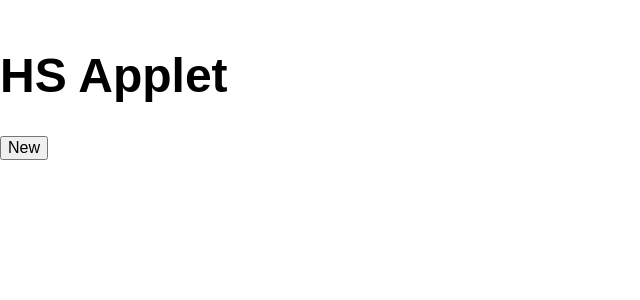
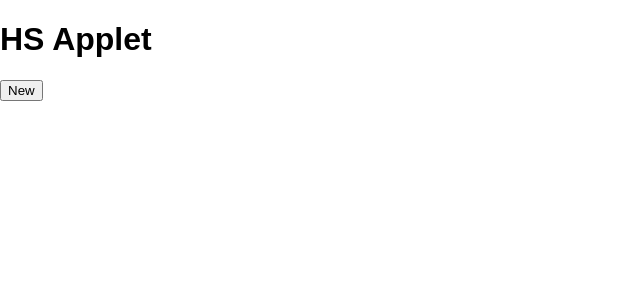
Before and after one commit to abelta/HS-applet, a React app: page / in a window 1280 px wide. Shown: the top 300 px of the page, without its empty margins (0-640 px from the left). Built offline with nearby package versions, Linux system fonts and the light colour scheme.

Commit message:
Remove tachyons.

```diff
--- a/public/index.html
+++ b/public/index.html
@@ -10,7 +10,6 @@
     -->
     <link rel="manifest" href="%PUBLIC_URL%/manifest.json">
     <link rel="shortcut icon" href="%PUBLIC_URL%/favicon.ico">
-    <link rel="stylesheet" href="https://unpkg.com/tachyons@4.2.1/css/tachyons.min.css"/>
     <!--
       Notice the use of %PUBLIC_URL% in the tags above.
       It will be replaced with the URL of the `public` folder during the build.
--- a/src/App.js
+++ b/src/App.js
@@ -13,8 +13,8 @@ Modal.setAppElement('#root');
 const App = () => (
   <Provider store={store}>
     <div className="App">
-      <header className="fl w-100">
-        <h1 className="f1">HS Applet</h1>
+      <header>
+        <h1>HS Applet</h1>
       </header>
       <ProductsList />
     </div>
```
